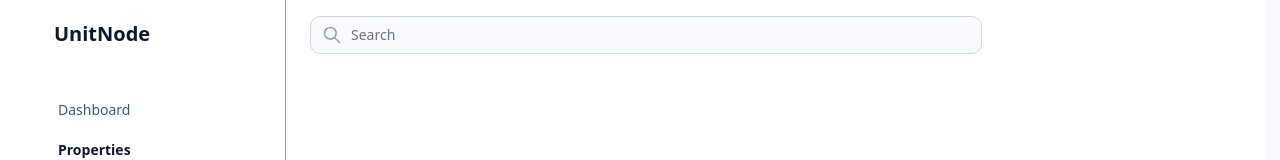
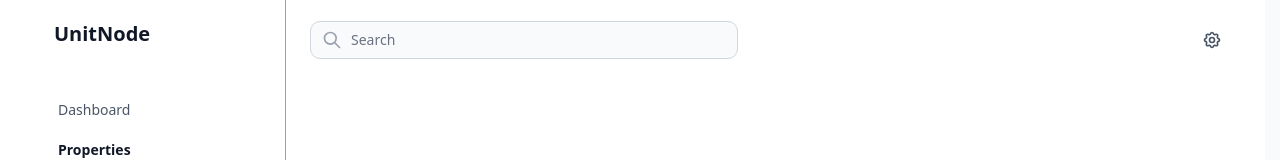
Before and after one commit to acstartup/unitnode.com, a Next.js app: page /app/properties in a window 1280 px wide. Shown: the top 160 px of the page. Built offline with nearby package versions, Linux system fonts and the light colour scheme.

Commit message:
(feat): settings icon in header

```diff
--- a/src/components/header.tsx
+++ b/src/components/header.tsx
@@ -2,7 +2,7 @@
 
 export default function Header() {
     return (
-        <header className="h-12 bg-white fex items-center px-6 sticky">
+        <header className="h-12 bg-white flex items-center px-6 sticky">
             {/* Search Bar */}
             <div className="flex-1 max-w-2xl">
                 <div className="relative">
@@ -28,8 +28,33 @@ export default function Header() {
                         className="block w-full pl-10 pr-3 py-2 border border-gray-300 rounded-lg bg-gray-50 placeholder-gray-500 text-sm text-gray-900 focus:outline-none focus:bg-white focus:border-gray transition-colors"
                         />
                 </div>
+            </div>
 
-                {/* right side: settings icon*/}
+            {/* right side: settings icon*/}
+            <div className="ml-115 flex items-center">
+                <button
+                    className="p-1 rounded-full hover:bg-gray-100 transition-colors"
+                    aria-label="Settings"
+                >
+                    <svg
+                    className="h-5 w-5 text-gray-600"
+                    fill="none"
+                    stroke="currentColor"
+                    viewBox="0 0 24 24"
+                >
+                    <path
+                        strokeLinecap="round"                                strokeLinejoin="round"
+                        strokeWidth={2}
+                        d="M10.325 4.317c.426-1.756 2.924-1.756 3.35 0a1.724 1.724 0 002.573 1.066c1.543-.94 3.31.826 2.37 2.37a1.724 1.724 0 001.065 2.572c1.756.426 1.756 2.924 0 3.35a1.724 1.724 0 00-1.066 2.573c.94 1.543-.826 3.31-2.37 2.37a1.724 1.724 0 00-2.572 1.065c-.426 1.756-2.924 1.756-3.35 0a1.724 1.724 0 00-2.573-1.066c-1.543.94-3.31-.826-2.37-2.37a1.724 1.724 0 00-1.065-2.572c-1.756-.426-1.756-2.924 0-3.35a1.724 1.724 0 001.066-2.573c-.94-1.543.826-3.31 2.37-2.37.996.608 2.296.07 2.572-1.065z"
+                    />
+                    <path
+                        strokeLinecap="round"
+                        strokeLinejoin="round"
+                        strokeWidth={2}
+                        d="M15 12a3 3 0 11-6 0 3 3 0 016 0z"
+                    />
+                    </svg>
+                </button>
             </div>
         </header>
     )
```
